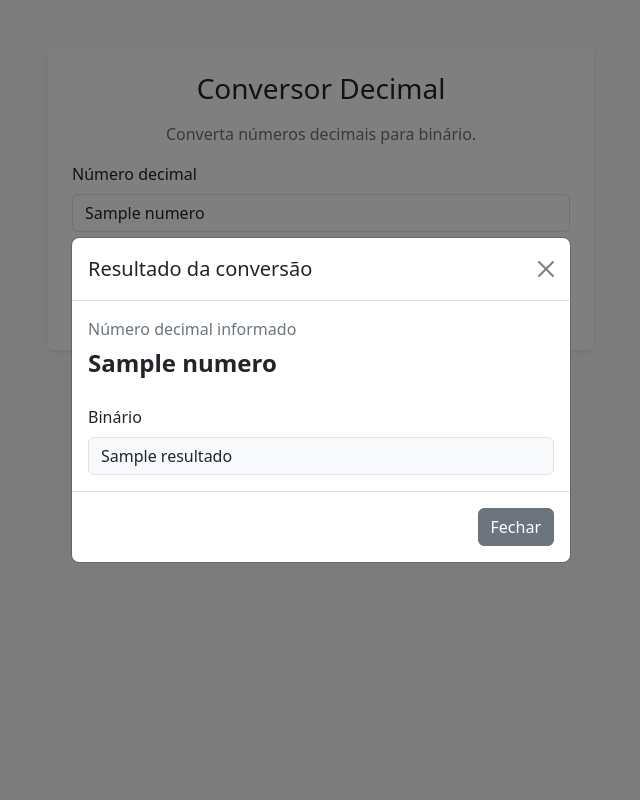
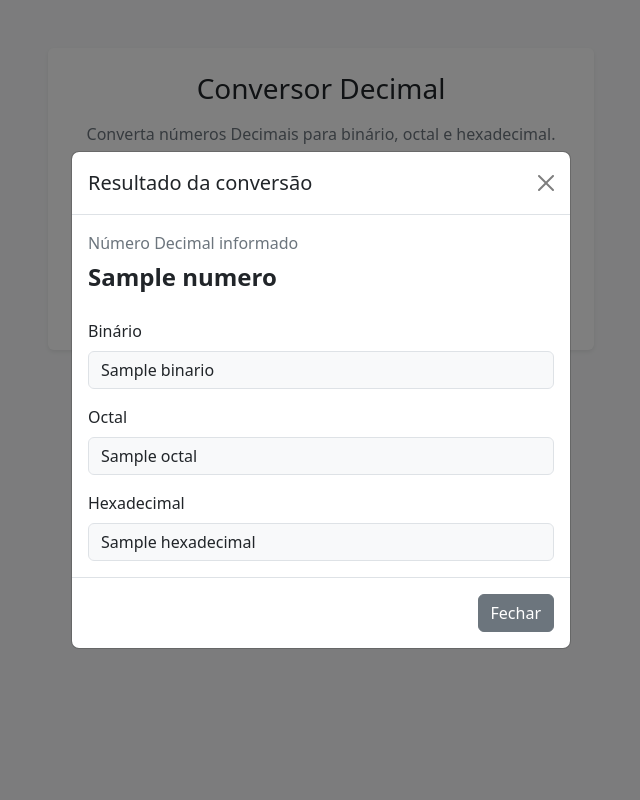
Before and after one commit to gustavo-gml/conversor-bases-numericas, a Flask app: template templates/decimal.html in a window 1280 px wide. Shown: the whole page, without its empty margins (319-959 px from the left). Run offline with Flask 3, Linux system fonts and the light colour scheme; the template is opened without the code that fills it: most values are stand-ins (such as "Sample title", 1, 10 or a date in 2020).

Commit message:
feat: implement decimal conversion functionality and update README with project details

```diff
--- a/app.py
+++ b/app.py
@@ -5,7 +5,7 @@ from conversor_binario import converter_binario
 from conversor_hexadecimal import converter_hexadecimal
 from conversor_octal import converter_octal
 
-from conversor_decimal import decimal_para_binario
+from conversor_decimal import converter_decimal
 
 app = Flask(__name__)
 
@@ -63,27 +63,20 @@ def pagina_hexadecimal():
 
 @app.route('/decimal', methods=['GET', 'POST'])
 def pagina_decimal():
-    resultado = None
+    resultados = None
     erro = None
     numero = ""
 
     if request.method == 'POST':
         numero = request.form.get('numero', '').strip()
-
         try:
-            valor = int(numero)
-
-            if valor < 0:
-                raise ValueError("Número negativo.")
-
-            resultado = decimal_para_binario(valor)
-
-        except ValueError:
-            erro = "Digite um número inteiro válido e não negativo."
+            resultados = converter_decimal(numero)
+        except ValueError as e:
+            erro = str(e)
 
     return render_template(
         'decimal.html',
-        resultado=resultado,
+        resultados=resultados,
         erro=erro,
         numero=numero
     )
--- a/templates/decimal.html
+++ b/templates/decimal.html
@@ -1,40 +1,27 @@
-
 <!DOCTYPE html>
 <html lang="pt-BR">
   <head>
-    <meta charset="UTF-8">
-    <meta name="viewport" content="width=device-width, initial-scale=1.0">
+    <meta charset="UTF-8" />
+    <meta name="viewport" content="width=device-width, initial-scale=1.0" />
 
     <title>Conversor Decimal</title>
 
-    <link
-        href="https://cdn.jsdelivr.net/npm/bootstrap@5.3.3/dist/css/bootstrap.min.css"
-        rel="stylesheet"
-    >
+    <link href="https://cdn.jsdelivr.net/npm/bootstrap@5.3.3/dist/css/bootstrap.min.css" rel="stylesheet" />
   </head>
 
   <body class="bg-light">
-
     <main class="container py-5">
       <div class="row justify-content-center">
         <div class="col-12 col-md-8 col-lg-6">
-
           <div class="card shadow-sm border-0">
             <div class="card-body p-4">
+              <h1 class="h3 text-center mb-3">Conversor Decimal</h1>
 
-                        <h1 class="h3 text-center mb-3">
-                            Conversor Decimal
-                        </h1>
-
-                        <p class="text-secondary text-center">
-                            Converta números decimais para binário.
-                        </p>
+              <p class="text-secondary text-center">Converta números Decimais para binário, octal e hexadecimal.</p>
 
               <form action="/decimal" method="POST">
                 <div class="mb-3">
-                                <label for="numero" class="form-label">
-                                    Número decimal
-                                </label>
+                  <label for="numero" class="form-label">Número decimal</label>
 
                   <input
                     type="text"
@@ -42,110 +29,79 @@
                     id="numero"
                     name="numero"
                     value="{{ numero }}"
-                                    placeholder="Ex.: 13"
+                    placeholder="Ex.: 46"
                     pattern="[0-9]+"
-                                    title="Digite somente números inteiros não negativos."
+                    title="Digite somente números de 0 a 9."
                     required
-                                >
+                  />
                 </div>
 
-                            <button
-                                type="submit"
-                                class="btn btn-primary w-100"
-                            >
-                                Converter
-                            </button>
+                <button type="submit" class="btn btn-primary w-100">Converter</button>
               </form>
 
               {% if erro %}
-                            <div class="alert alert-danger mt-3 mb-0">
-                                {{ erro }}
-                            </div>
+                <div class="alert alert-danger mt-3 mb-0">{{ erro }}</div>
               {% endif %}
 
               <div class="text-center mt-3">
-                            <a href="/" class="text-decoration-none">
-                                Voltar ao início
-                            </a>
-                        </div>
-
+                <a href="/" class="text-decoration-none">Voltar ao início</a>
               </div>
             </div>
-
+          </div>
         </div>
       </div>
     </main>
 
-    <!-- Modal com o resultado -->
-    <div
-        class="modal fade"
-        id="modalResultados"
-        tabindex="-1"
-        aria-labelledby="tituloModal"
-        aria-hidden="true"
-    >
+    <!-- Modal com os resultados -->
+    <div class="modal fade" id="modalResultados" tabindex="-1" aria-labelledby="tituloModal" aria-hidden="true">
       <div class="modal-dialog modal-dialog-centered">
         <div class="modal-content">
+          <div class="modal-header">
+            <h2 class="modal-title fs-5" id="tituloModal">Resultado da conversão</h2>
 
-                <div class="modal-header">
-                    <h2 class="modal-title fs-5" id="tituloModal">
-                        Resultado da conversão
-                    </h2>
-
-                    <button
-                        type="button"
-                        class="btn-close"
-                        data-bs-dismiss="modal"
-                        aria-label="Fechar"
-                    ></button>
+            <button type="button" class="btn-close" data-bs-dismiss="modal" aria-label="Fechar"></button>
           </div>
 
           <div class="modal-body">
-                    {% if resultado is not none %}
-                        <p class="text-secondary mb-1">
-                            Número decimal informado
-                        </p>
+            {% if resultados %}
+              <p class="text-secondary mb-1">Número Decimal informado</p>
 
-                        <div class="fs-4 fw-bold mb-4">
-                            {{ numero }}
+              <div class="fs-4 fw-bold mb-4">{{ numero }}</div>
+
+              <div class="mb-3">
+                <label class="form-label">Binário</label>
+                <div class="form-control bg-light">{{ resultados.binario }}</div>
+              </div>
+
+              <div class="mb-3">
+                <label class="form-label">Octal</label>
+                <div class="form-control bg-light">{{ resultados.octal }}</div>
               </div>
 
               <div>
-                            <label class="form-label">Binário</label>
-                            <div class="form-control bg-light">
-                                {{ resultado }}
-                            </div>
+                <label class="form-label">Hexadecimal</label>
+                <div class="form-control bg-light">{{ resultados.hexadecimal }}</div>
               </div>
             {% endif %}
           </div>
 
           <div class="modal-footer">
-                    <button
-                        type="button"
-                        class="btn btn-secondary"
-                        data-bs-dismiss="modal"
-                    >
-                        Fechar
-                    </button>
+            <button type="button" class="btn btn-secondary" data-bs-dismiss="modal">Fechar</button>
           </div>
-
         </div>
       </div>
     </div>
 
-    <script
-        src="https://cdn.jsdelivr.net/npm/bootstrap@5.3.3/dist/js/bootstrap.bundle.min.js"
-    ></script>
+    <script src="https://cdn.jsdelivr.net/npm/bootstrap@5.3.3/dist/js/bootstrap.bundle.min.js"></script>
 
-    {% if resultado is not none %}
+    {% if resultados %}
       <script>
-            document.addEventListener("DOMContentLoaded", function () {
-                const elemento = document.getElementById("modalResultados");
-                const modal = new bootstrap.Modal(elemento);
-                modal.show();
-            });
+        document.addEventListener('DOMContentLoaded', function () {
+          const elemento = document.getElementById('modalResultados')
+          const modal = new bootstrap.Modal(elemento)
+          modal.show()
+        })
       </script>
     {% endif %}
-
   </body>
 </html>
```
Also changed, not shown: conversor_decimal.py (+25 -4 lines), README.md (added). Lines whose indentation alone changed are shown as unchanged.
